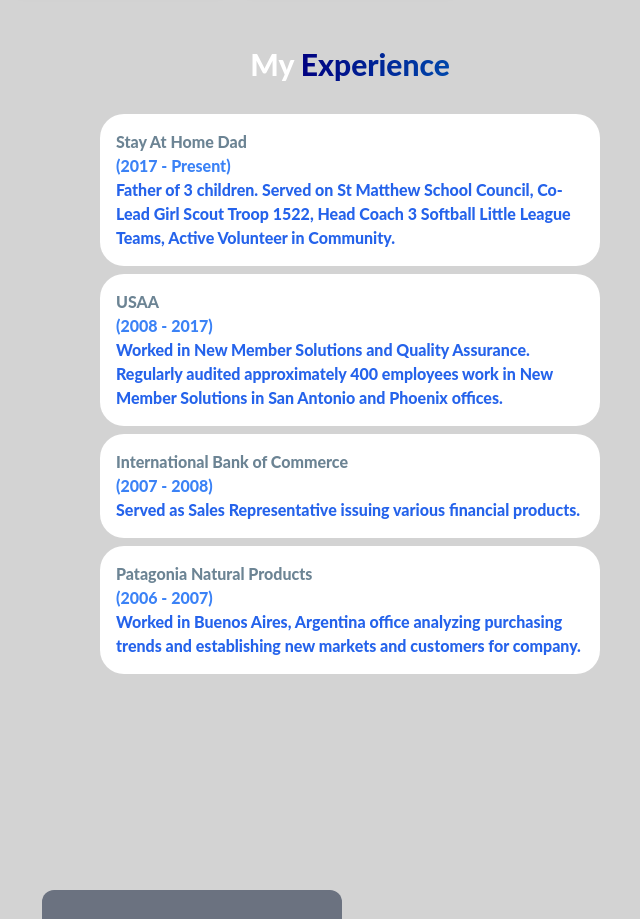
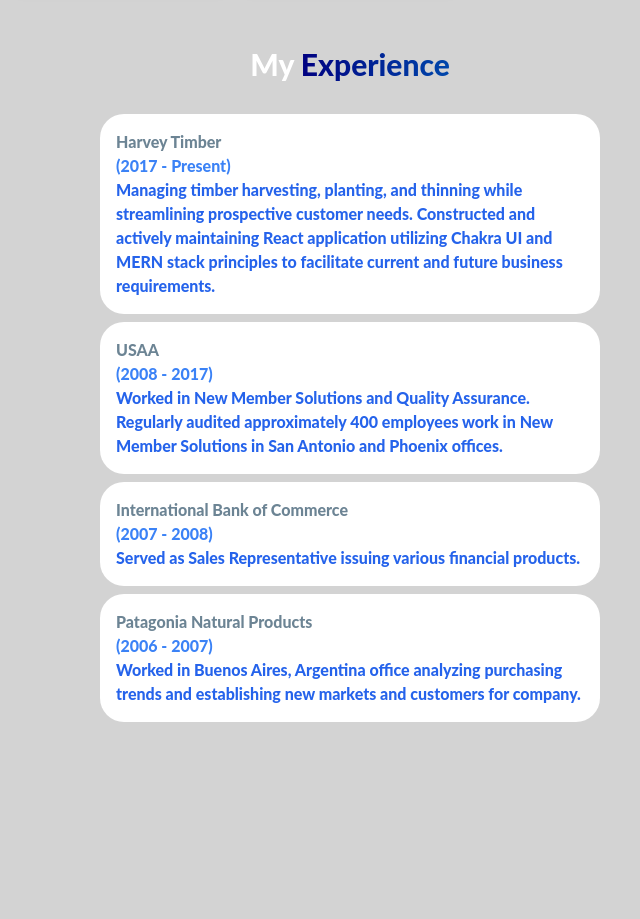
Before and after one commit to gabeharvey/react-portfolio, a React (Create React App) app: page / in a window 1280 px wide. Shown: the part 1460-2379 px from the top of the page, without its empty margins (290-930 px from the left). Built offline with nearby package versions, Linux system fonts and the light colour scheme.

Commit message:
Update to My Experience in Experience.jsx

```diff
--- a/src/components/Experience.jsx
+++ b/src/components/Experience.jsx
@@ -7,9 +7,9 @@
             <div className='max-w-[500px] mx-auto'>
                 <div className='mb-2'>
                     <div className='bg-white p-4 rounded-3xl'>
-                        <p>Stay At Home Dad</p>
+                        <p>Harvey Timber</p>
                         <p className='text-blue-500'>(2017 - Present)</p>
-                        <p className='text-blue-600'>Father of 3 children. Served on St Matthew School Council, Co-Lead Girl Scout Troop 1522, Head Coach 3 Softball Little League Teams, Active Volunteer in Community.</p>
+                        <p className='text-blue-600'>Managing timber harvesting, planting, and thinning while streamlining prospective customer needs. Constructed and actively maintaining React application utilizing Chakra UI and MERN stack principles to facilitate current and future business requirements.</p>
                     </div>
                 </div>
                 <div className='mb-2'>
```
